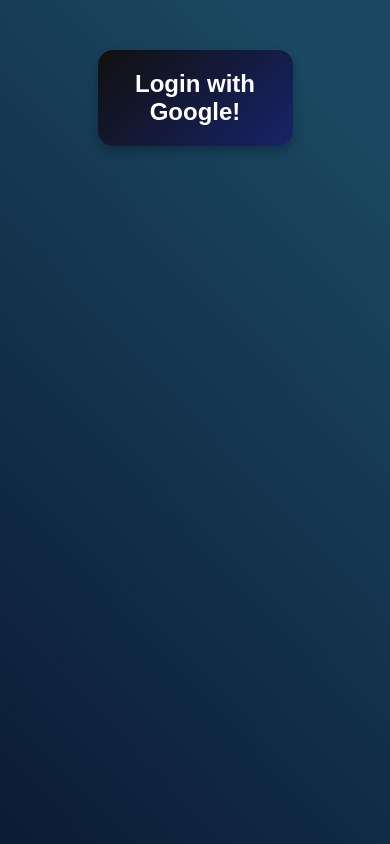
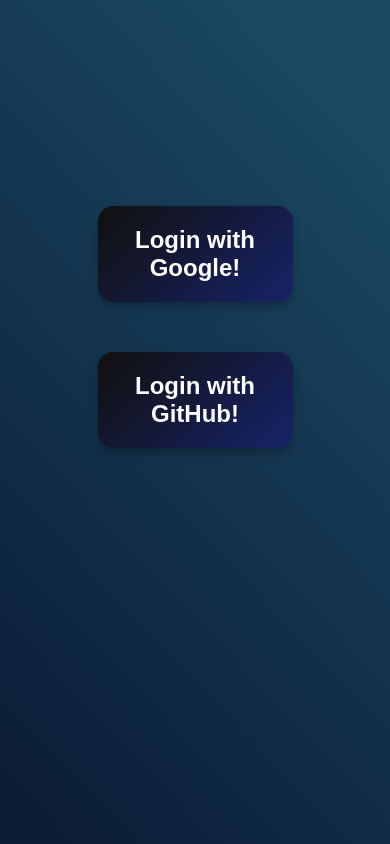
Before and after one commit to kielt12/chat-app, a Vue app: page /login in a window 390 px wide. Built offline with nearby package versions, Linux system fonts and the light colour scheme; no server answers; a web font is replaced by a local one.

Commit message:
Added Github Auth

```diff
--- a/src/App.vue
+++ b/src/App.vue
@@ -26,7 +26,6 @@
               userID: user.uid,
               displayName: user.displayName,
             };
-            console.log(currentUser);
             db.value.collection("users").doc(user.uid).set(currentUser);
           }
           router.push({
@@ -53,6 +52,7 @@
   outline: none;
 }
 body {
+  background: linear-gradient(135deg, #111 2.8%, #172368 100%);
   margin: 0;
   padding: 0;
 }
--- a/src/components/Login.vue
+++ b/src/components/Login.vue
@@ -1,37 +1,59 @@
 <template>
   <div class="login-container">
-    <button @click="loginSubmit"
-    @mouseover="hover = false"
-    @mouseleave="hover = true"
+    <div class="btns-container">
+    <button
+      @click="googleLoginSubmit"
+      @mouseover="googleHover = false"
+      @mouseleave="googleHover = true"
     >
-
-      <span v-if="hover">
-        Login with Google!
-      </span>
-      <img v-else src="../assets/google.png" alt="">
-
+      <span v-if="googleHover"> Login with Google! </span>
+      <img v-else src="../assets/google.png" alt="" />
+    </button>
+    <div>
+      <button
+        @click="githubLoginSubmit"
+        @mouseover="githubHover = false"
+        @mouseleave="githubHover = true"
+      >
+        <span v-if="githubHover"> Login with GitHub! </span>
+        <img v-else src="../assets/github.png" alt="" />
       </button>
+    </div>
+    </div>
   </div>
 </template>
 
 <script>
 import firebase from "firebase";
 import { useRouter } from "vue-router";
-import { ref } from 'vue';
+import { ref } from "vue";
 export default {
   setup() {
     const router = useRouter();
-    const hover = ref(true)
-    const loginSubmit = () => {
+    const googleHover = ref(true);
+    const githubHover = ref(true);
+    const googleLoginSubmit = () => {
       const provider = new firebase.auth.GoogleAuthProvider();
-      firebase.auth().signInWithPopup(provider).catch(console.log);
+      firebase.auth().signInWithPopup(provider).catch((error)=>{
+        console.log(error)
+        alert(error.message)
+      });
+    };
+
+    const githubLoginSubmit = () => {
+      const provider = new firebase.auth.GithubAuthProvider();
+      firebase.auth().signInWithPopup(provider).catch((error)=>{
+        console.log(error)
+        alert(error.message)
+      });
     };
 
     return {
-      loginSubmit,
+      googleLoginSubmit,
       router,
-      hover
-
+      googleHover,
+      githubLoginSubmit,
+      githubHover
     };
   },
 };
@@ -41,8 +63,11 @@
 .login-container {
   width: 100%;
   height: 100vh;
-  background: linear-gradient(226.42deg, #1B4963 8.93%, #09152F 110.98%);
+  background: linear-gradient(226.42deg, #1b4963 8.93%, #09152f 110.98%);
   text-align: center;
+  .btns-container{
+    padding-top: 10%;
+  }
   button {
     margin-top: 50px;
     width: 50%;
@@ -60,12 +85,16 @@
       background: #fff;
       color: transparent;
     }
-    span{
+    span {
       height: 100%;
     }
-    img{
+    img {
       height: 24px;
     }
   }
+  @media only screen and (max-width: 1200px) {
+  .btns-container{
+    padding-top: 40%;
+  }}
 }
 </style>
```
Also changed, not shown: src/assets/github.png (added), 1 other file (tests, documents, lock files or other folders).
